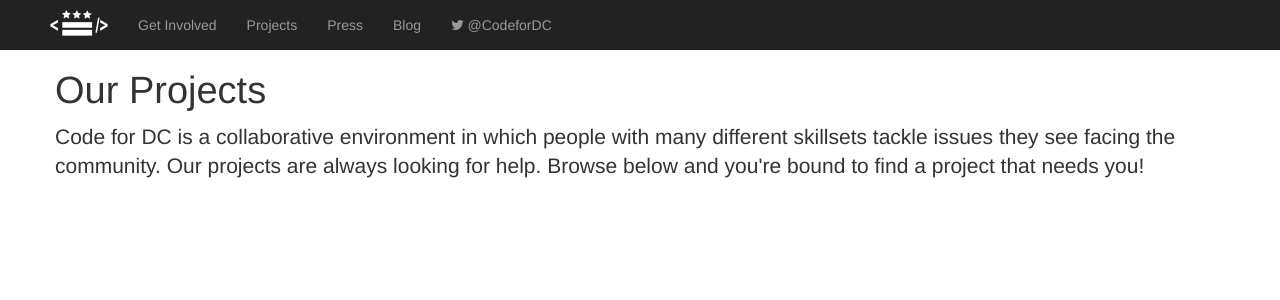
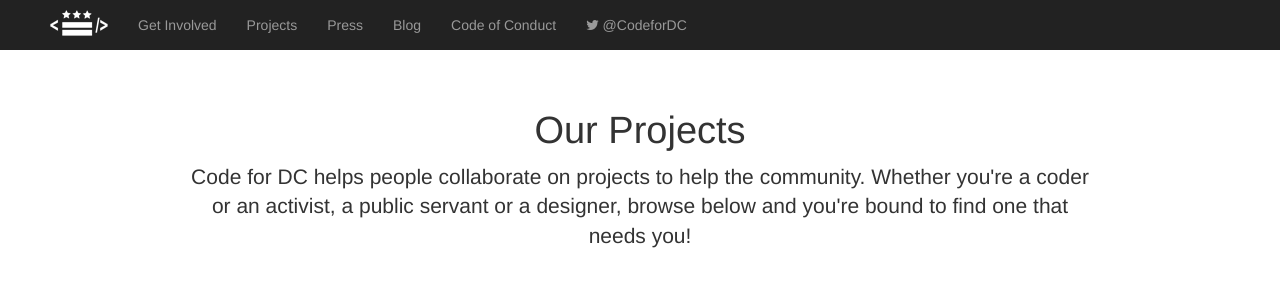
Before and after one commit to civictechdc/codefordc.github.com, a Jekyll site: the page built from projects.html, in a window 1280 px wide. Shown: the top 300 px of the page. Built offline with Jekyll 4.4.1, drawn with Linux system fonts in a browser that asks for light colours; nearby versions of some CDN libraries; Markdown is read by kramdown in place of the engine named in the settings.

Commit message:
add code of conduct to sitewide nav, stylistic improvements to /project

```diff
--- a/_includes/_navbar.html
+++ b/_includes/_navbar.html
@@ -13,6 +13,7 @@
         <li><a href="/projects.html">Projects</a></li>
         <li><a href="/press.html">Press</a></li>
         <li><a href="/blog/">Blog</a></li>
+        <li><a href="https://github.com/codefordc/code-of-conduct/blob/master/CodeofConduct.md" target="_blank" >Code of Conduct</a>
         <li><a href="https://twitter.com/CodeforDC"><i class="fa fa-twitter">&nbsp;</i>@CodeforDC</a></li>
       </ul>
     </div><!--/.nav-collapse -->
--- a/css/style.css
+++ b/css/style.css
@@ -141,7 +141,11 @@
 /*  project page */
 /***************************/
 
-
+#project-list .title
+{
+	text-align:center;
+	margin-bottom: 15px;
+}
 .project-image,
 .project-text {
 	margin-bottom:40px;
@@ -168,7 +172,7 @@
 #project-list .project {
 	padding-bottom: 2em;
 	border-bottom: 1px solid #AAA;
-	margin-bottom: 1em;
+	margin-bottom: 3em;
 	margin-top: 1.5em;
 }
 #project-list h2 {
@@ -185,9 +189,9 @@
 	margin-bottom: 1em;
 }
 
-.thumbnail {
-    float: left;
-    margin: 0px 10px 10px 0px;
+#project-list .thumbnail {
+    display: inline;
+    margin: 0px 10px 5px 0px;
 }
 
 .contributors > div {
@@ -195,8 +199,8 @@
 }
 
 .contributors img {
-    margin:0px 2px 0px 2px;
-    border:2px solid #9E9E9E;
+    margin:0px 3px 0px 3px;
+    border:3px solid #222;
 }
 
 .need, .category {
--- a/index.html
+++ b/index.html
@@ -30,7 +30,7 @@
 				<div class="col-lg-12"><hr/></div>
 -->
 				<div class="col-lg-12">
-					<h1 class="h0">Join us</h1>
+					<h1 class="h0">Join us!</h1>
 		        	<p class="lead">Code for DC is the DC chapter of the <a href="http://brigade.codeforamerica.org" target="_blank">Code for America Brigade</a>. We are a group of volunteer civic hackers working together to solve local issues and help people engage with the city.
 					</p>
 				</div>
--- a/projects.html
+++ b/projects.html
@@ -4,19 +4,28 @@
 ---
 
 <div class="container">
-	<h1>Our Projects</h1>
-	<p class="lead">Code for DC is a collaborative environment in which people with many different skillsets tackle issues they see facing the community. Our projects are always looking for help.  Browse below and you're bound to find a project that needs you!</p>
 
-	<div id="project-list">
-		<!-- populated by js -->
+	<div class="col-lg-1"></div>
+	<div class="col-lg-10">
+    	<div class="col-lg-12 starter-template">
+			<h1>Our Projects</h1>
+			<p class="lead">Code for DC helps people collaborate on projects to help the community. Whether you're a coder or an activist, a public servant or a designer, browse below and you're bound to find one that needs you!</p>
+		</div>
+		<div class="col-lg-12">
+			<div id="project-list">
+				<!-- populated by js -->
+			</div>
+		</div>
 	</div>
+	<div class="col-lg-1"></div>
 
 	<div style="display: none"> <!-- template for a project -->
 		<div id="project-template" class="project">
 			<div class="row">
 				<div class="col-sm-12 title">
-					<h2><img class='img-rounded thumbnail hidden' height='50' width='50'> <span class="name"></span></h2>
+					<h2><img class='img-rounded thumbnail hidden' height='50' width='50'><span class="name"></span></h2>
 					<p class="homepage hidden"><a>Website</a></p>
+
 				</div>
 			</div>
 			<div class="row">
@@ -176,7 +185,7 @@
 
 		$.each(info["contributors"], function(k,v){
 			project.find('.contributors').removeClass('hidden'); // important on first iteration only
-			var c = $("<a><img class='img-rounded' height='36' width='36'></a>");
+			var c = $("<a><img class='' height='36' width='36'></a>");
 			c.attr('href', v["link"]);
 			c.find('img').attr('src', v["avatar_url"]);
 			project.find('.contributors div').append(c);
```
Also changed, not shown: index-pete.html (deleted, +0 -153 lines).
